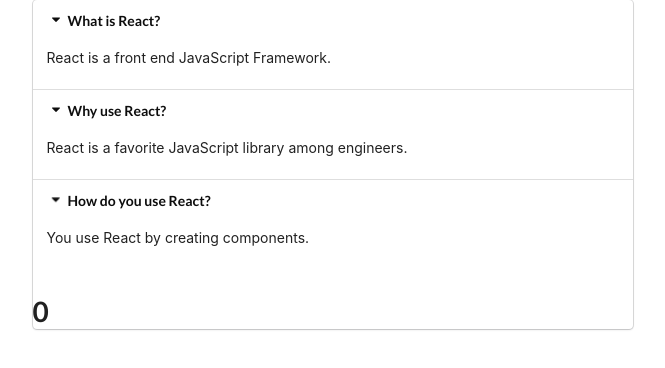
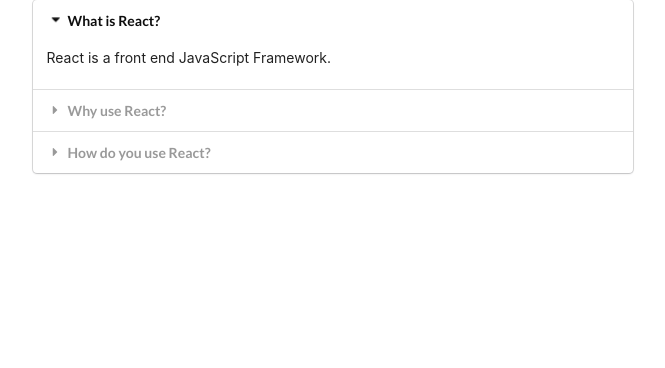
Before and after one commit to andrewsanc/react-widgets, a React (Create React App) app: page / in a window 1280 px wide. Both pictures are taken after a click on the element "What is React?". Shown: the top 368 px of the page, without its empty margins (44-709 px from the left). Built offline with nearby package versions, Linux system fonts and the light colour scheme.

Commit message:
Added Counter component that allows user to increment and reset a counter

```diff
--- a/src/Components/Accordion.js
+++ b/src/Components/Accordion.js
@@ -4,17 +4,19 @@
     const [activeIndex, setActiveIndex] = useState(null);
 
     const onTitleClick = (index) => {
-        setActiveIndex(index)
+        setActiveIndex(index);
     }
 
     const renderedItems = items.map((item, index) => {
+        const active = index === activeIndex ? 'active' : '';
+
         return (
             <React.Fragment key={item.title}>
-                <div className='title active' onClick={() => onTitleClick(index)}>
+                <div className={`title ${active}`} onClick={() => onTitleClick(index)}>
                     <i className='dropdown icon'></i>
                     {item.title}
                 </div>
-                <div className='content active'>
+                <div className={`content ${active}`}>
                     <p>{item.content}</p>
                 </div>
             </React.Fragment>
@@ -24,7 +26,6 @@
     return (
         <div className='ui styled accordion'>
             {renderedItems}
-            <h1>{activeIndex}</h1>
         </div>
     )
 }
```
Also changed, not shown: src/Components/Counter.js (added, +23 -0 lines).
